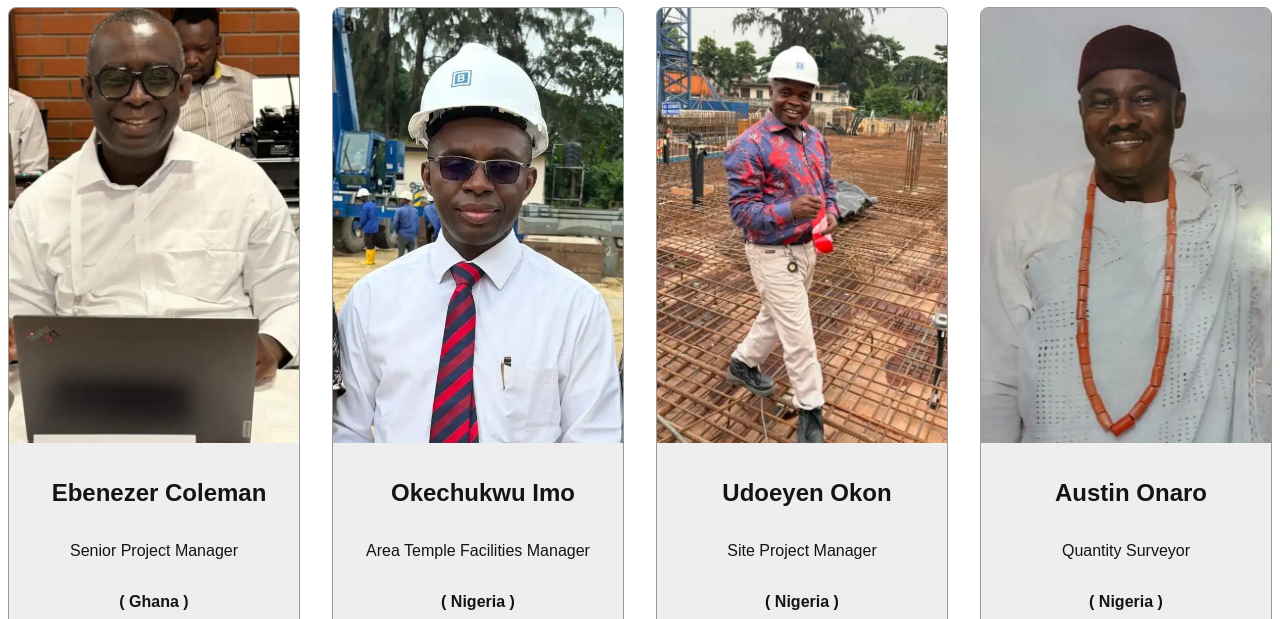
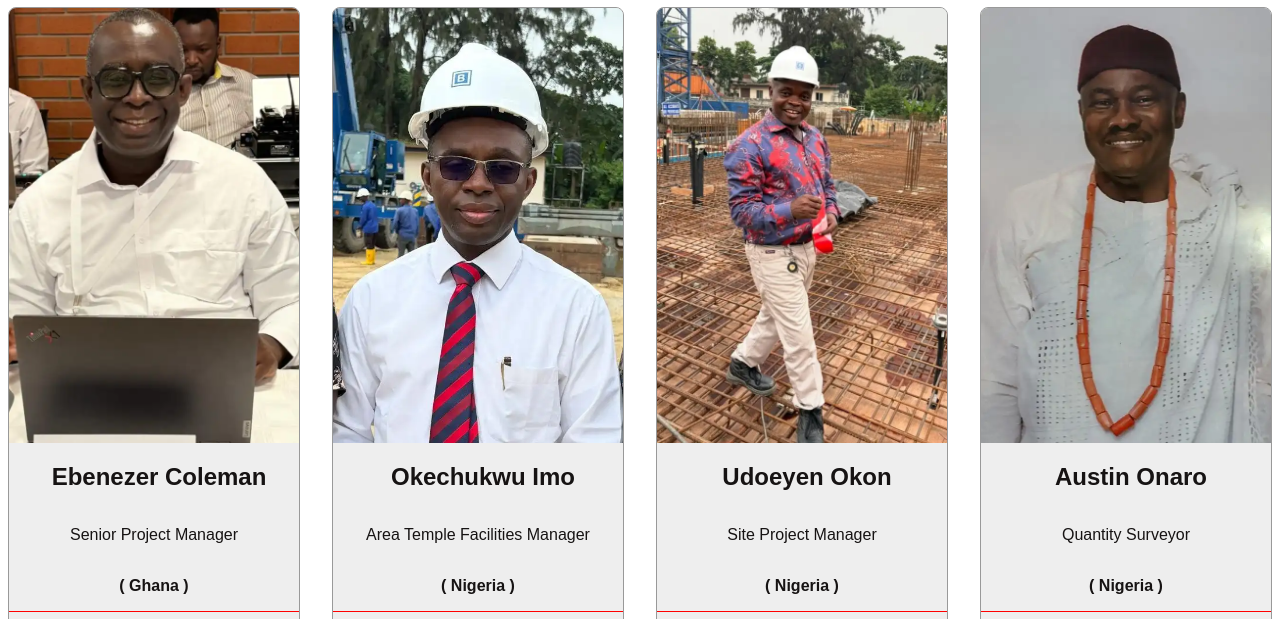
Before and after one commit to UdoeyenOkon/LNT-ProjectHistory, a plain HTML site: page workers-album.html in a window 1280 px wide. Shown: the part 154-773 px from the top of the page. Drawn offline with Linux system fonts and the light colour scheme; a web font is replaced by a local one.

Commit message:
album updates

```diff
--- a/styles/lagostemple.css
+++ b/styles/lagostemple.css
@@ -313,13 +313,10 @@ h2 {
     grid-template-areas:
         "photo"
         "title"
-        /* "company"
-        "responsibility" */
         "button";
 }
 
 #workers-photocard section div {
-    margin: 1rem 10px;
     grid-area: title;
     display: grid;
     border-bottom: red 1px solid;
```
Also changed, not shown: scripts/temple-workers.mjs (+0 -13 lines).
